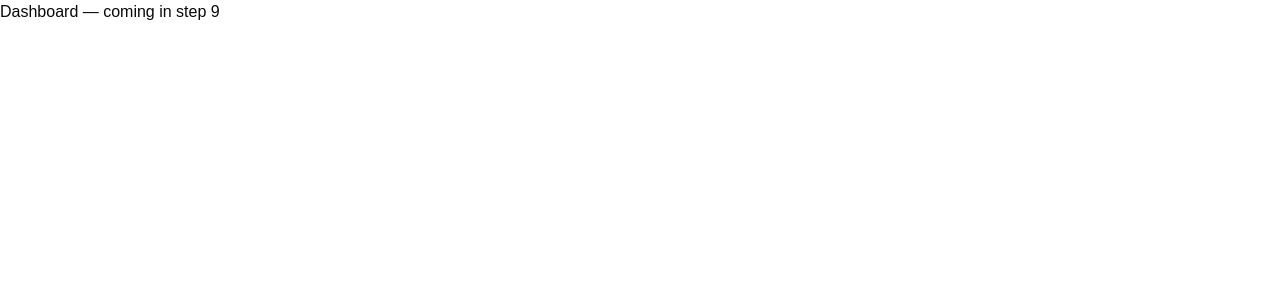
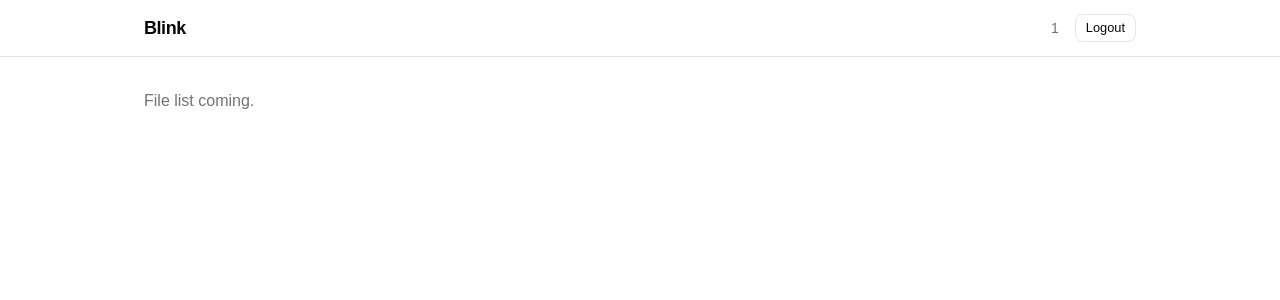
Before and after one commit to varuzhantrue/blink-ui, a React (Vite) app: page /dashboard in a window 1280 px wide. Shown: the top 300 px of the page. Built offline with nearby package versions, Linux system fonts and the light colour scheme; no server answers; sample sign-in values are in the browser's storage.

Commit message:
feat: add Navbar

```diff
--- /dev/null
+++ b/src/components/Navbar.jsx
@@ -0,0 +1,20 @@
+import { useAuth } from '../context/AuthContext'
+import { Button } from './ui/button'
+
+export default function Navbar() {
+  const { user, logout } = useAuth()
+
+  return (
+    <header className="border-b bg-card">
+      <div className="mx-auto flex h-14 max-w-5xl items-center justify-between px-4">
+        <span className="text-lg font-semibold tracking-tight">Blink</span>
+        <div className="flex items-center gap-4">
+          <span className="text-sm text-muted-foreground">{user}</span>
+          <Button variant="outline" size="sm" onClick={logout}>
+            Logout
+          </Button>
+        </div>
+      </div>
+    </header>
+  )
+}
--- a/src/pages/DashboardPage.jsx
+++ b/src/pages/DashboardPage.jsx
@@ -1,3 +1,12 @@
+import Navbar from '../components/Navbar'
+
 export default function DashboardPage() {
-  return <div>Dashboard — coming in step 9</div>
+  return (
+    <div className="min-h-screen bg-background">
+      <Navbar />
+      <main className="mx-auto max-w-5xl px-4 py-8">
+        <p className="text-muted-foreground">File list coming.</p>
+      </main>
+    </div>
+  )
 }
```
